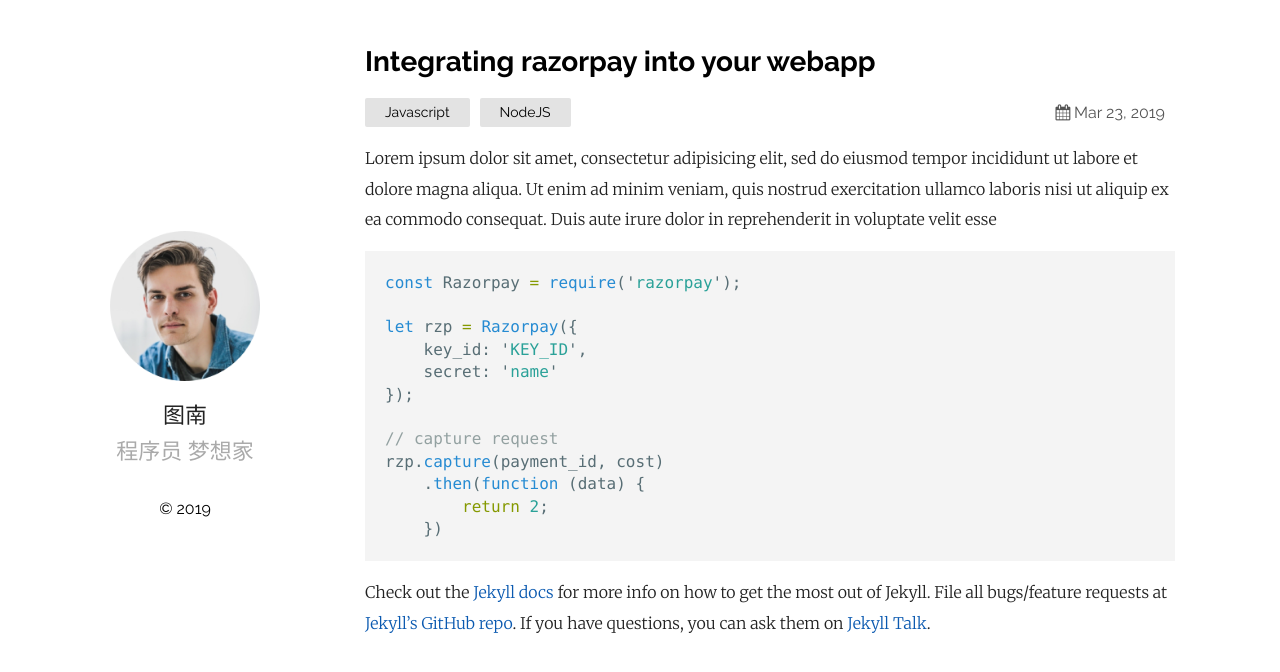
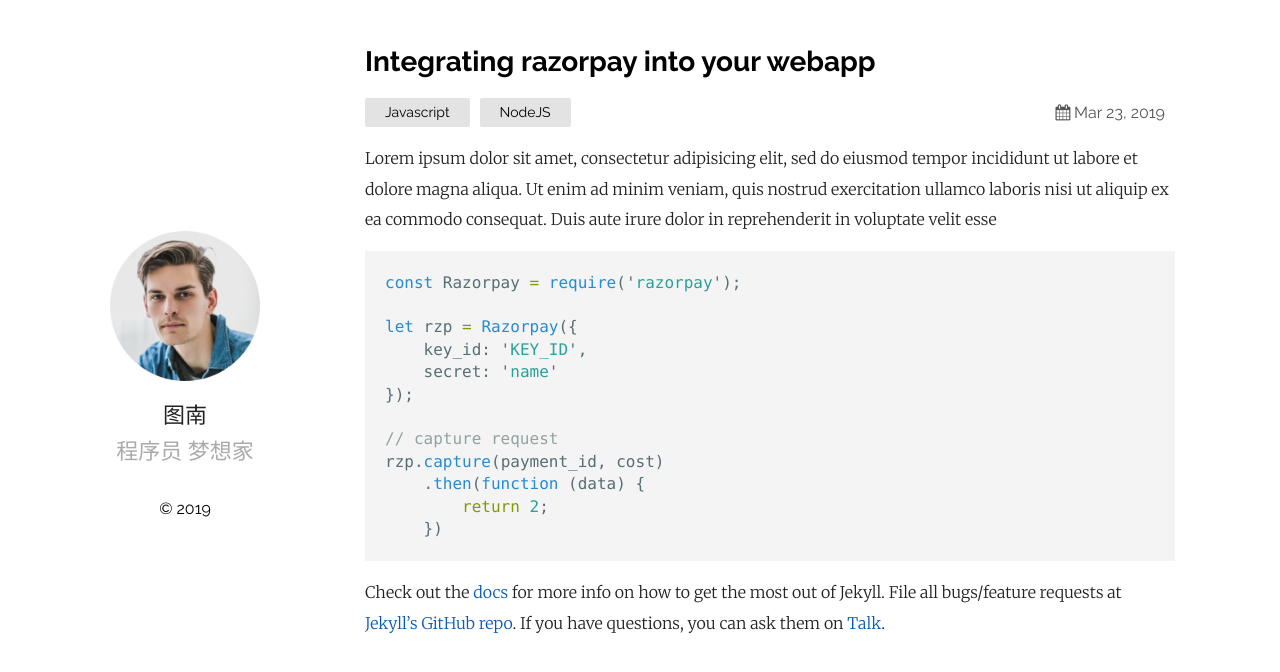
Before and after one commit to HFS0921/HFS0921.github.io, a Jekyll site: the page built from _posts/2019-03-23-welcome-to-jekyll.markdown, in a window 1280 px wide. Shown: the top 672 px of the page. Built offline with Jekyll 4.4.1, drawn with Linux system fonts in a browser that asks for light colours.

````diff
--- a/_config.yml
+++ b/_config.yml
@@ -30,8 +30,8 @@
 # - about.md
 
 # Build settings
-theme: plainwhite
+theme: none
 
 plugins:
-  - jekyll-seo-tag
-#  - jekyll-feed
+  #- jekyll-seo-tag
+  #  - jekyll-feed
--- a/_posts/2019-03-23-welcome-to-jekyll.markdown
+++ b/_posts/2019-03-23-welcome-to-jekyll.markdown
@@ -21,7 +21,7 @@
 	})
 ```
 
-Check out the [Jekyll docs][jekyll-docs] for more info on how to get the most out of Jekyll. File all bugs/feature requests at [Jekyll’s GitHub repo][jekyll-gh]. If you have questions, you can ask them on [Jekyll Talk][jekyll-talk].
+Check out the [ docs][jekyll-docs] for more info on how to get the most out of Jekyll. File all bugs/feature requests at [Jekyll’s GitHub repo][jekyll-gh]. If you have questions, you can ask them on [ Talk][jekyll-talk].
 
 [jekyll-docs]: https://jekyllrb.com/docs/home
 [jekyll-gh]:   https://github.com/jekyll/jekyll
--- a/_sass/ext/_solarized-light.scss
+++ b/_sass/ext/_solarized-light.scss
@@ -1,5 +1,5 @@
 /* Solarized Light
-For use with Jekyll and Pygments
+For use with  and Pygments
 http://ethanschoonover.com/solarized
 SOLARIZED HEX      ROLE
 --------- -------- ------------------------------------------
````
